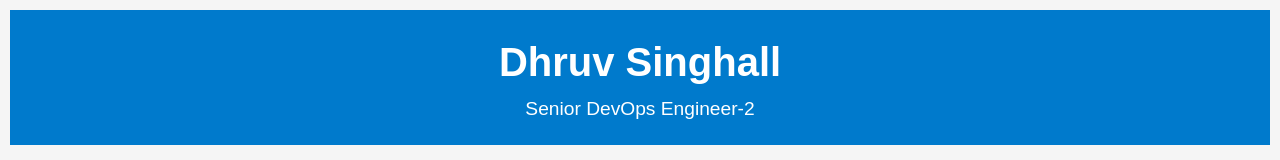
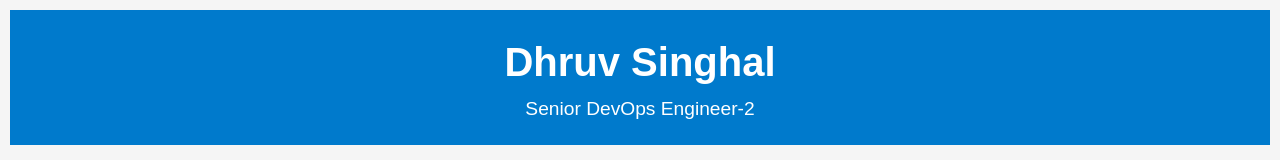
Before and after one commit to singhaldhruv/Dhruv_CV_CICD, a plain HTML site: page index.html in a window 1280 px wide. Shown: the top 160 px of the page. Drawn offline with Linux system fonts and the light colour scheme.

Commit message:
13th change

```diff
--- a/index.html
+++ b/index.html
@@ -8,7 +8,7 @@
 </head>
 <body>
     <header class="header">
-        <h1>Dhruv Singhall</h1>
+        <h1>Dhruv Singhal</h1>
         <p>Senior DevOps Engineer-2</p>
     </header>
     <main class="container">
```
